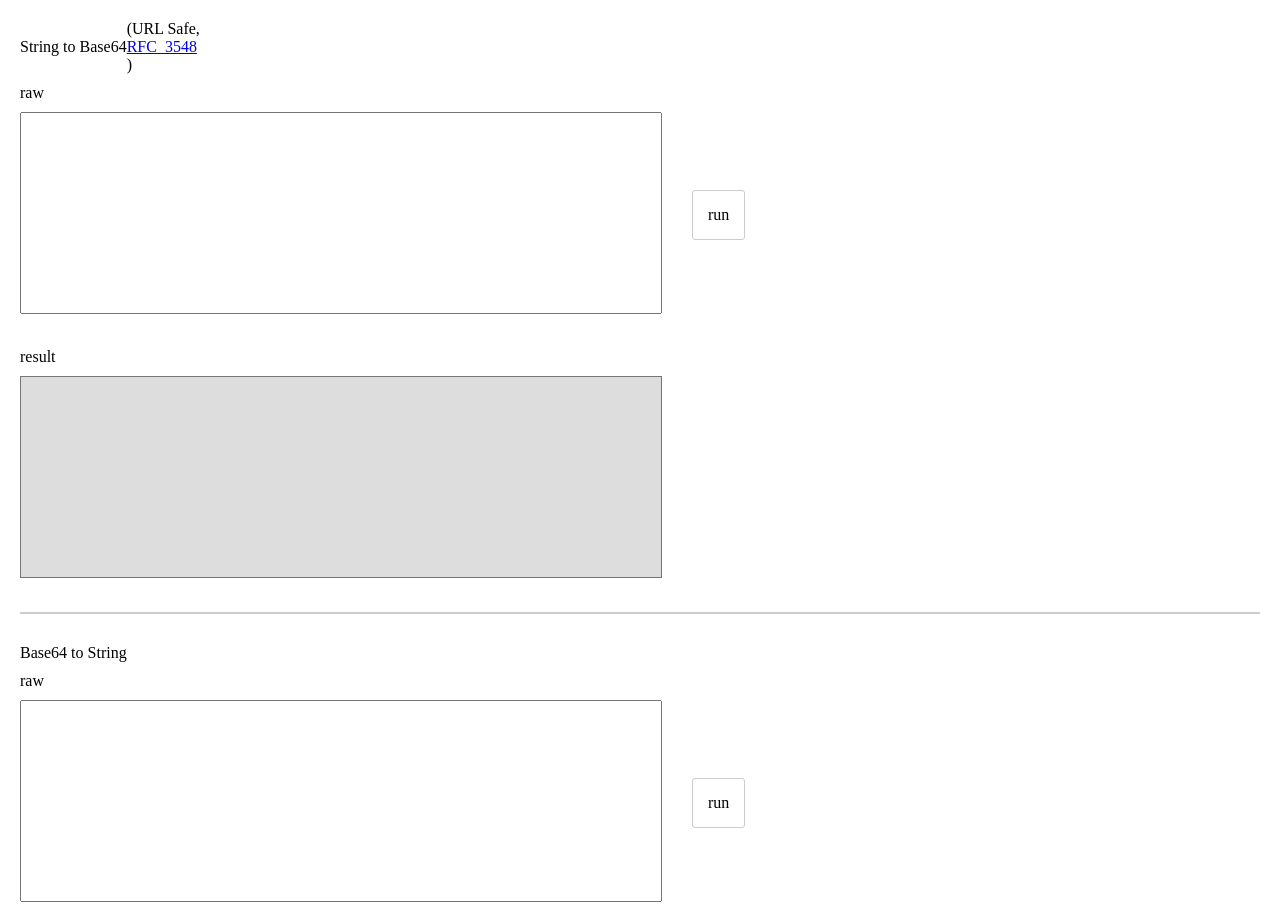
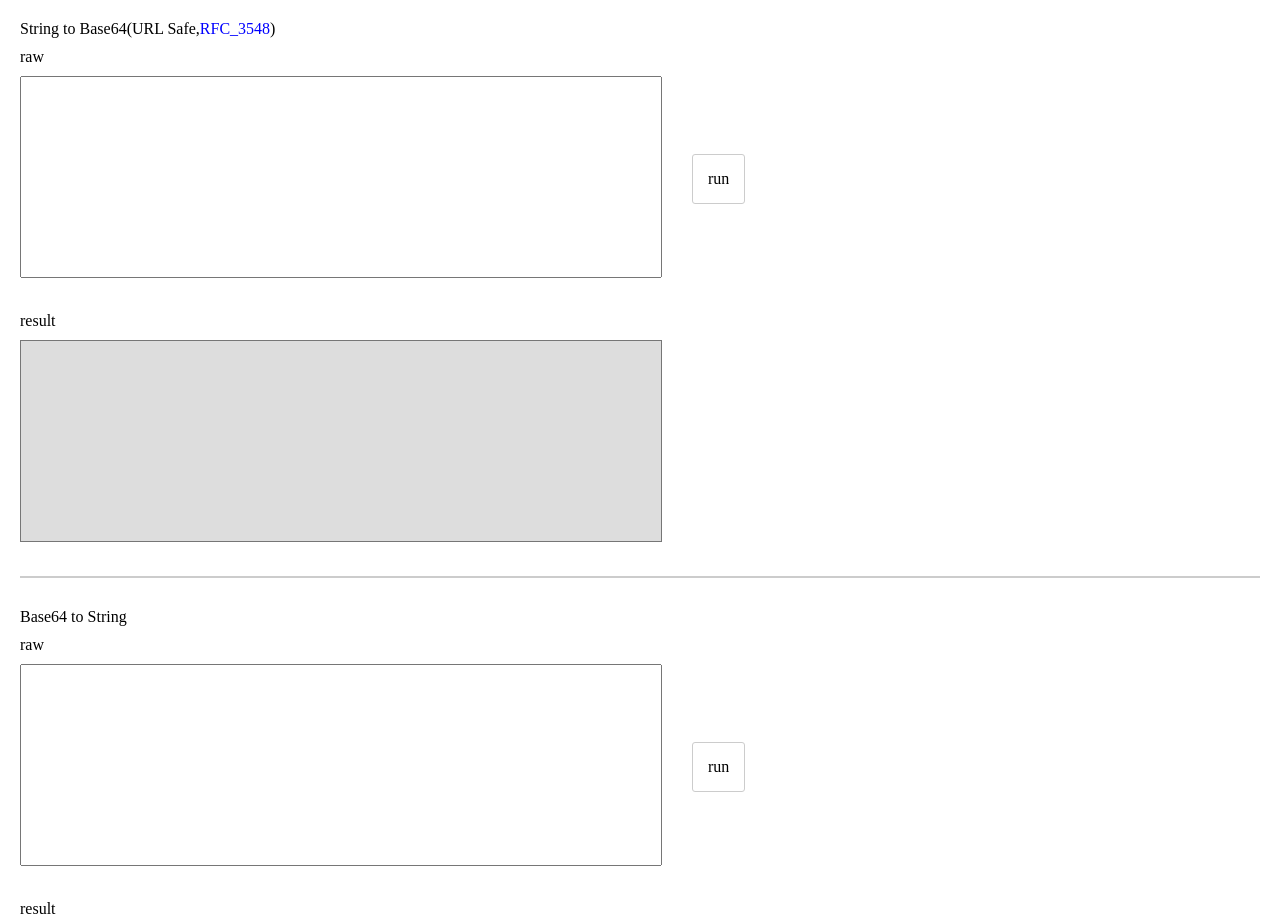
Before and after one commit to 13477940/13477940.github.io, a plain HTML site: page index.html in a window 1280 px wide. Shown: the top 921 px of the page. Drawn offline with Linux system fonts and the light colour scheme.

Commit message:
Update index.html

```diff
--- a/index.html
+++ b/index.html
@@ -72,7 +72,9 @@
 			<div>
 				<div style="display: flex;align-items: center;">
 					<div>String to Base64</div>
-					<div>(URL Safe,<div><a href="https://tools.ietf.org/html/rfc3548">RFC_3548</a></div>)</div>
+					<div>(URL Safe,</div>
+					<div><a href="https://tools.ietf.org/html/rfc3548" style="color: blue;text-decoration: none;">RFC_3548</a></div>
+					<div>)</div>
 				</div>
 				<div style="height: 10px;"></div>
 				<div>raw</div>
```
